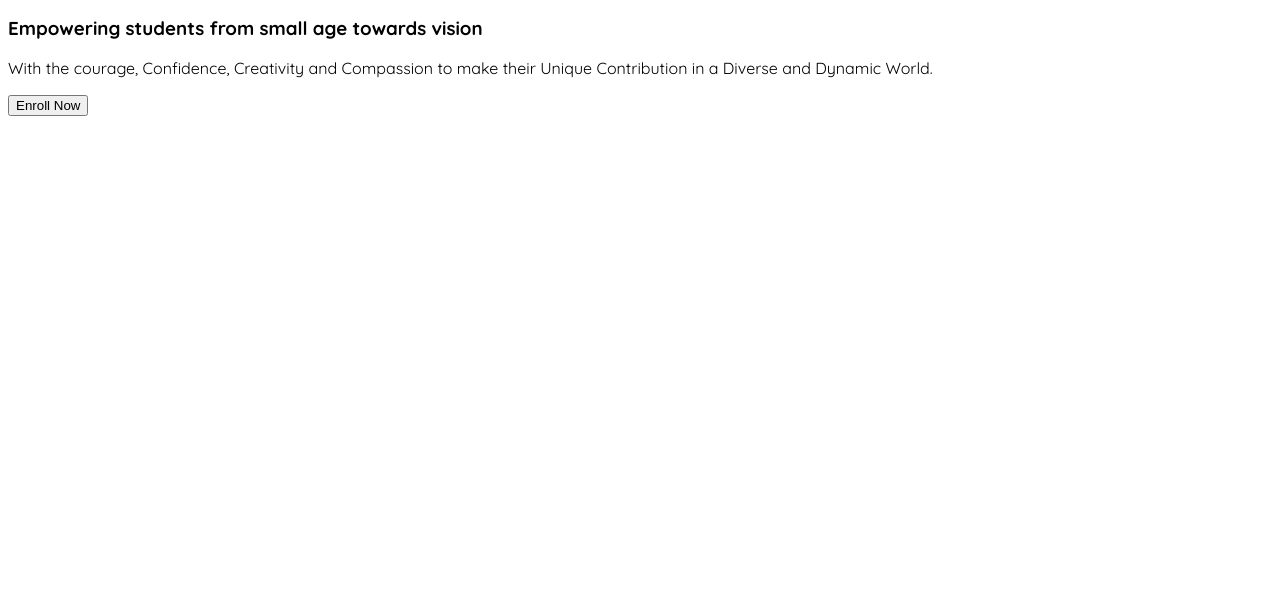
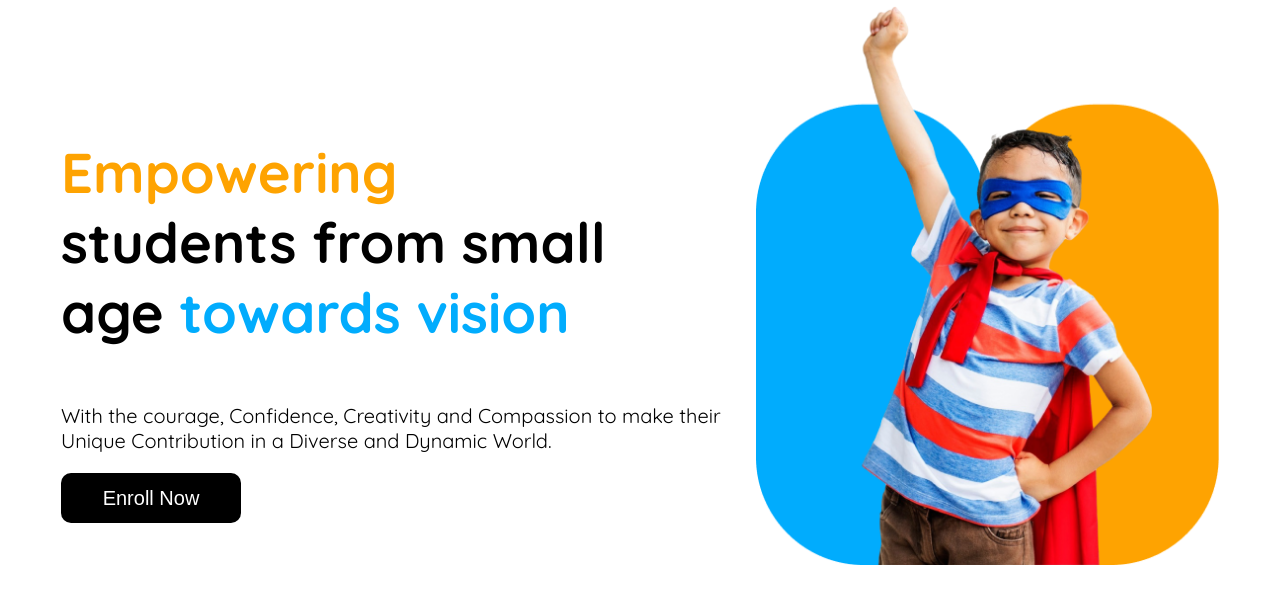
Before and after one commit to rayhanbri/B11-A2-Kids-School, a plain HTML site: page index.html in a window 1280 px wide. Shown: the part 85-688 px from the top of the page. Drawn offline with Linux system fonts and the light colour scheme.

Commit message:
added banner

```diff
--- a/index.html
+++ b/index.html
@@ -26,17 +26,28 @@
       </ul>
       <button class="btn-primary">Contact</button>
     </nav>
-    <section class="banner">
-       <h3 class="banner-title">
-        Empowering
-students from small age towards vision
-       </h3>
-       <p class="banner-description">With the courage, Confidence, Creativity and Compassion to make their Unique Contribution in a Diverse and Dynamic World.</p>
-       <button class="btn-secondary">Enroll Now</button>
+    <section class="banner-container">
+      <!-- chobi dite hoi sobar laste ekdom , naile chobhi jaigha mere dei  -->
+      <div class="banner">
+        <!-- ei j column borabor anar jonno alada div marlam ei ami bhule jai onek somoi  -->
+         <!-- konta kon div e rakthe hobe seta figma file click korle box akare dhekha jai  -->
+        <h3 class="banner-title">
+          <span class="font-color1">Empowering</span><br>
+
+   students from small <br>age <span class="font-color2">towards vision</span>
+         </h3>
+         <p class="banner-description">With the courage, Confidence, Creativity and Compassion to make their Unique Contribution in a Diverse and Dynamic World.</p>
+         <div>
+           <button class="btn-secondary">Enroll Now</button>
+         </div>
+      </div>
+
+      <img width="40%" src="assets/hero-kids.png" alt="">
+     </section>
 
 
 
-    </section>
+
 
 
 
--- a/style/style.css
+++ b/style/style.css
@@ -19,6 +19,19 @@
   height: 50px;
   width: 180px;
   border-radius: 10px;
+
+}
+
+.btn-secondary{
+  font-size: 20px;
+  font-weight: 500;
+  color: rgba(255, 255, 255, 1);
+ background-color:rgb(0, 0, 0);
+  border: none;
+  height: 50px;
+  width: 180px;
+  border-radius: 10px;
+
 
 }
 
@@ -75,6 +88,28 @@
 }
 
 /* banner starts from here  */
-.banner{
+.banner-container{
+  display: flex;
+  max-width: 1158px;
+  margin: 0 auto;
+  max-height: 576px;
+}
+
+
+.banner-title{
+
+  font-size: 56px;
+  font-weight: bold;
+  margin-top: 40px;
+}
+
+
+.banner-description{
+  font-size: 20px;
+
 
 }
+
+.banner{
+  margin-top: 100px;
+}
```
